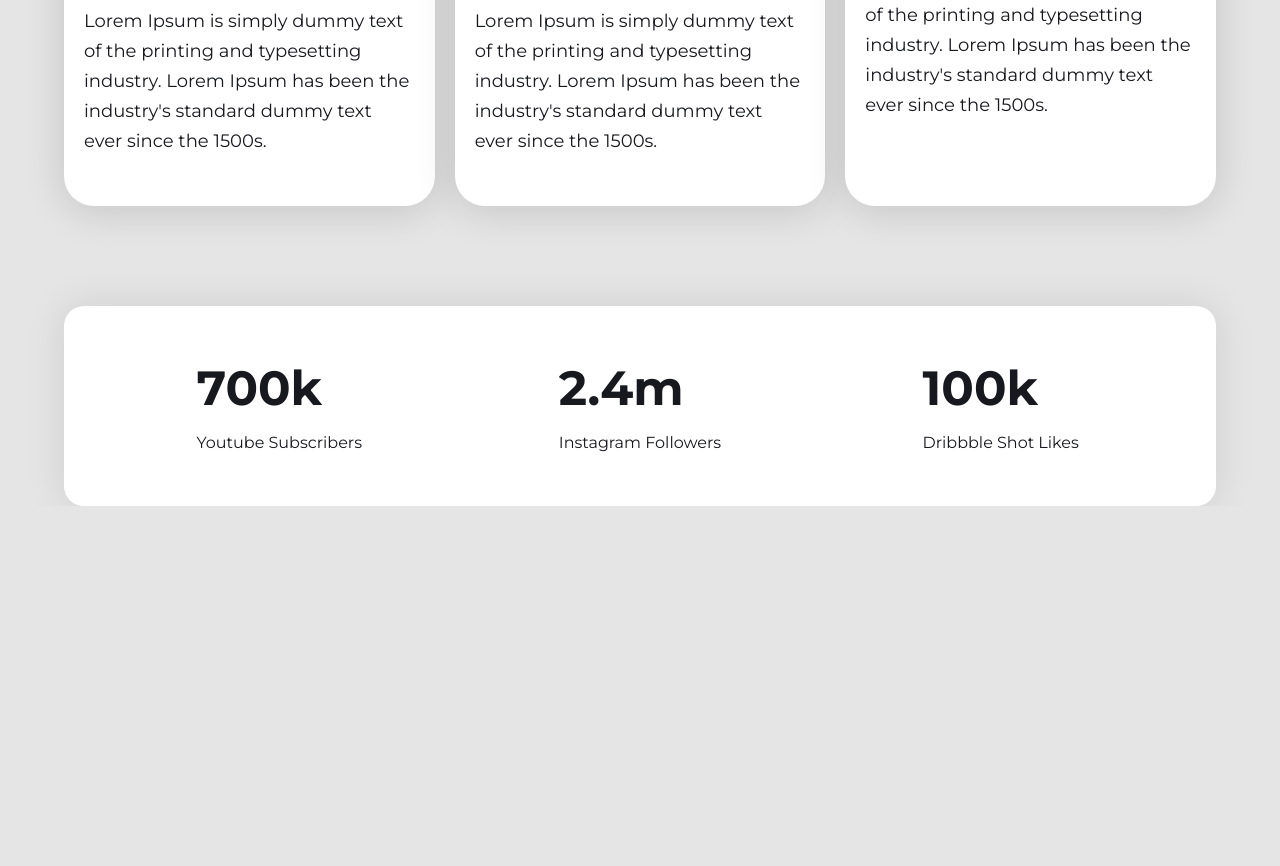
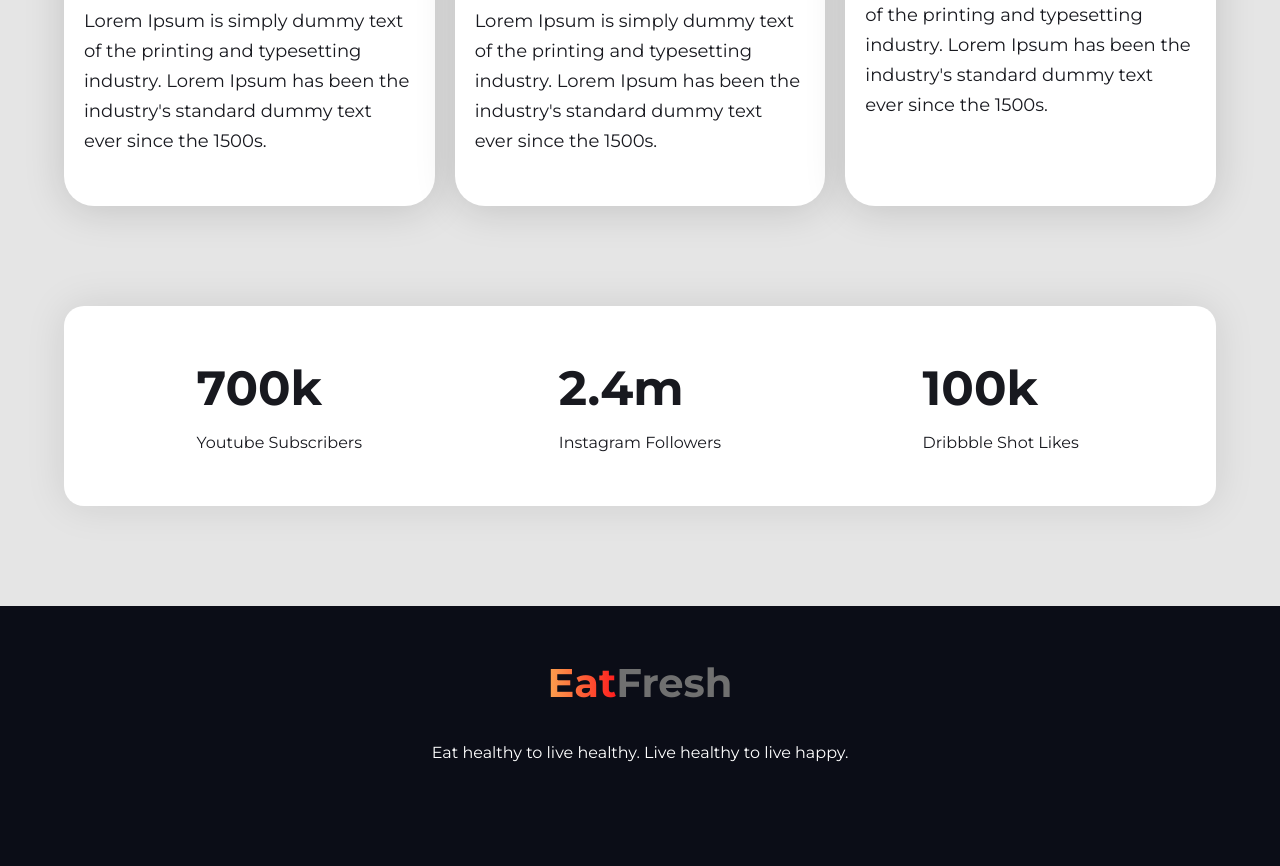
Before and after one commit to Rubayat-Rafi/Eat-Fresh, a plain HTML site: page index.html in a window 1280 px wide. Shown: the part 2747-3613 px from the top of the page. Before the commit the page ends 3253 px from the top, so only its background shows below. Drawn offline with Linux system fonts and the light colour scheme.

Commit message:
footer add

```diff
--- a/index.html
+++ b/index.html
@@ -145,5 +145,16 @@
       <!-- social media number section end here -->
      </main>
     <!-- main section start here -->
+
+    <!-- footer section start here -->
+     <footer>
+      <div class="footer-container container">
+        <h3><span>Eat</span>Fresh</h3>
+        <p>Eat healthy to live healthy. Live healthy to live happy.</p>
+      </div>
+     </footer>
+    <!-- footer section start here -->
+
+
 </body>
 </html>
--- a/style/style.css
+++ b/style/style.css
@@ -183,3 +183,20 @@ h4{
         font-weight: 400;
     }
 /* social media number section end here */
+
+footer{
+    background: rgba(11, 13, 23, 1);
+    margin: 10rem auto 0;
+}
+.footer-container{
+    padding: 5rem 0 10rem;
+    text-align: center;
+}
+.footer-container p{
+    font-size: 1.6rem;
+    font-weight: 400;
+    line-height: 2.6rem;
+    letter-spacing: 0%;
+    color: rgb(255, 255, 255);
+    margin-top: 3rem;
+}
```
